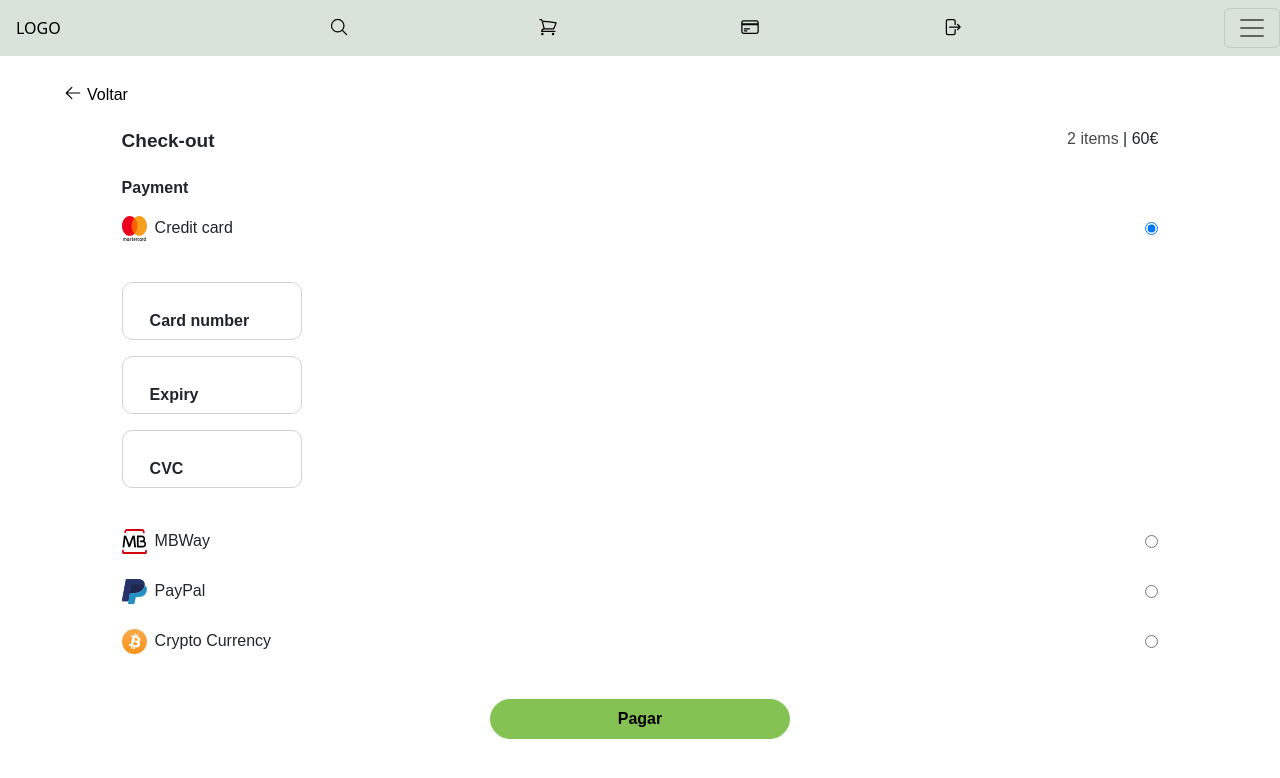
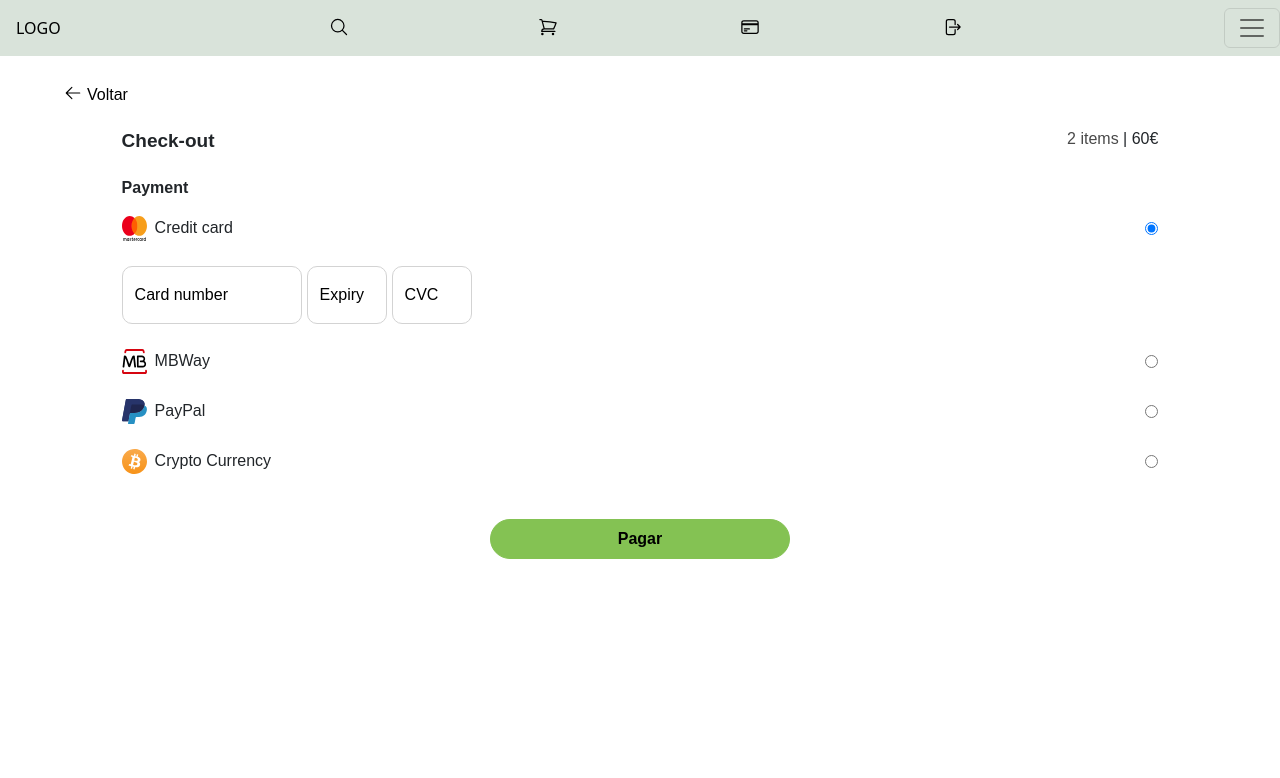
Before and after one commit to earthquake-algarve/react-service, a React (Create React App) app: page /checkout in a window 1280 px wide. Both pictures are taken after a click on the radio button 1151 px from the left and 228 px from the top of the page. Shown: the top 778 px of the page. Built offline with nearby package versions, Linux system fonts and the light colour scheme.

Commit message:
style: some adjustments in credit card inputs

```diff
--- a/src/pages/checkout/Checkout.js
+++ b/src/pages/checkout/Checkout.js
@@ -19,7 +19,7 @@ function showDiv(event) {
 
     const div = event.target.id
     const divShow = document.getElementsByName(div)
-    divShow[0].style.display = "block"
+    divShow[0].style.display = "flex"
 }
 
 function formatCardNumber(){
@@ -102,20 +102,23 @@ const Checkout = () => {
 
 
             <div className="credit-card-input" id="credit-card-input" name="radio-cc" style={{ display: "none" }}>
-                <div className="form-floating mb-3 mt-3">
+                <div className="form-floating">
                     <input type="text" name="card-num" placeholder="Card number" size="18" id="cr_no" minLength="19" maxLength="19" className="form-control" onChange={formatCardNumber}/>
-                    <label htmlFor="cr_no">Card number</label>
+
+                    <label className="number-label" htmlFor="cr_no">Card number</label>
                 </div>
 
-                <div className="form-floating mb-3 mt-3">
+                <div className="form-floating">
                     <input type="text" placeholder="Expiry" size="6" id="exp" name="exp" minLength="5" maxLength="5" className="form-control" onChange={formatDate} />
-                    <label htmlFor="exp">Expiry</label>
+
+                    <label className="exp-label" htmlFor="exp">Expiry</label>
                 </div>
 
 
-                <div className="form-floating mb-3 mt-3">
+                <div className="form-floating">
                     <input type="text" id ="cvc-number" placeholder="CVC" size="3" minLength="3" maxLength="3" pattern="^[1-9]\d\d{3}$" className="form-control"/>
-                    <label htmlFor="cvc-number">CVC</label>
+
+                    <label className="cvc-label" htmlFor="cvc-number">CVC</label>
                 </div>
             </div>
 
--- a/src/pages/checkout/checkout.css
+++ b/src/pages/checkout/checkout.css
@@ -80,7 +80,10 @@ img{
   background: #71a847;
 }
 
-.credit-card-input, #mbway-input, #paypal-input, #crypto-input{
+.credit-card-input,
+#mbway-input,
+#paypal-input,
+#crypto-input{
   width: 90%;
   display: flex;
   margin-bottom: 25px;
@@ -93,7 +96,8 @@ img{
 .credit-card-input input:nth-child(1){
   width: 180px;
 }
-.credit-card-input input:nth-child(2),.credit-card-input input:nth-child(3){
+.credit-card-input input:nth-child(2),
+.credit-card-input input:nth-child(3){
   width:  80px;
 }
 
@@ -109,3 +113,25 @@ input::-webkit-inner-spin-button {
   appearance: none;
   margin: 0;
 }
+
+.form-floating{
+  margin: 0;
+
+}
+
+#exp,
+#cvc-number{
+  width: 80px;
+}
+.exp-label,
+.number-label,
+.cvc-label{
+  margin: 0;
+  padding: 0;
+  color: black;
+  font-weight: 100;
+}
+
+.form-control{
+  padding: 0;
+}
```
